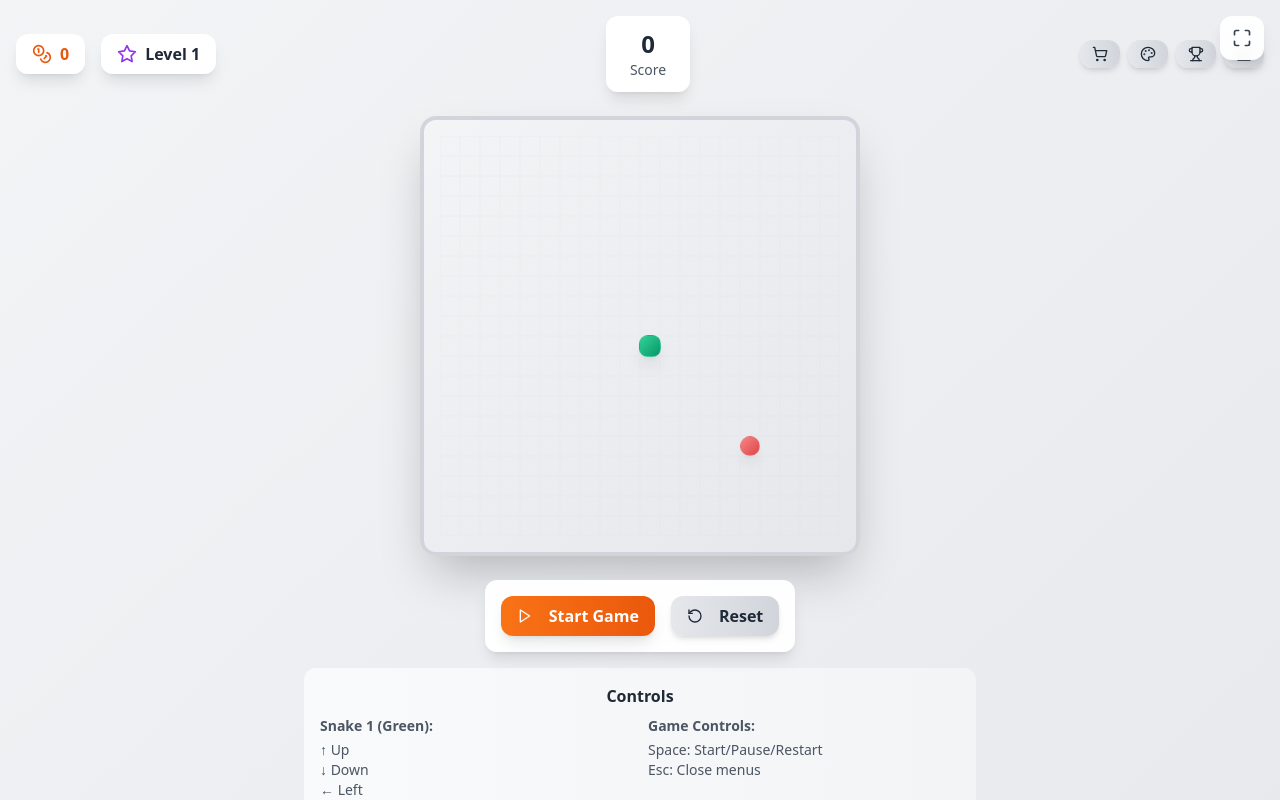
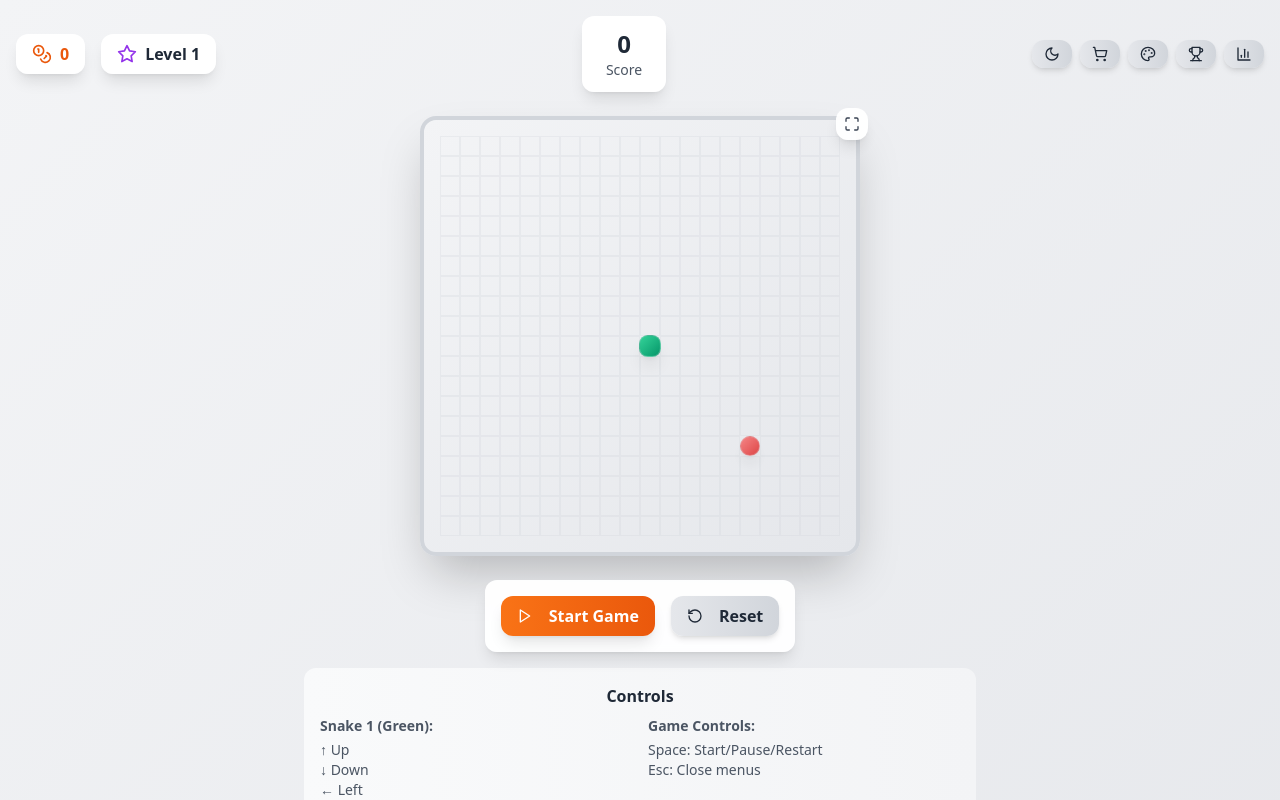
Before and after one commit to sp80808/snake, a React (Vite) app: page / in a window 1280 px wide. Shown: the top 800 px of the page. Built offline with nearby package versions, Linux system fonts and the light colour scheme.

Commit message:
Fix score, fullscreen, dark mode, and grid visibility

```diff
--- a/src/App.tsx
+++ b/src/App.tsx
@@ -17,7 +17,10 @@ import {
   Gamepad2,
   Users,
   User,
-  Gift
+  Gift,
+  Moon,
+  Sun,
+  Maximize
 } from 'lucide-react';
 
 // Import all components
@@ -77,6 +80,15 @@ import { createSkins, createThemes } from './data/customization';
 import { useGameAnimations } from './hooks/useGameAnimations';
 
 function App() {
+  // Dark mode state
+  const [isDarkMode, setIsDarkMode] = useState(() => {
+    const saved = localStorage.getItem('snakeDarkMode');
+    return saved ? JSON.parse(saved) : false;
+  });
+
+  // Game container ref for fullscreen
+  const gameContainerRef = useRef<HTMLDivElement>(null);
+
   // Game animation hooks
   const {
     animations,
@@ -90,6 +102,11 @@ function App() {
 
   // Particle system state
   const [particles, setParticles] = useState<any[]>([]);
+
+  // Save dark mode preference
+  useEffect(() => {
+    localStorage.setItem('snakeDarkMode', JSON.stringify(isDarkMode));
+  }, [isDarkMode]);
 
   // Initial game state
   const [gameState, setGameState] = useState<GameState>(() => {
@@ -318,9 +335,12 @@ function App() {
         // Calculate points and XP
         const basePoints = 10;
         const points = Math.floor(basePoints * newState.combo.multiplier);
+
+        // Ensure score actually increases
         const xp = Math.floor(XP_PER_FOOD * newState.combo.multiplier);
 
         newState.score += points;
+        console.log(`Score increased by ${points}, new score: ${newState.score}`);
 
         // Add XP popup
         newState.xpPopups.push({
@@ -639,6 +659,24 @@ function App() {
     setParticles(prev => prev.filter(p => p.id !== particleId));
   };
 
+  const toggleDarkMode = () => {
+    setIsDarkMode(prev => !prev);
+  };
+
+  const toggleGameFullscreen = async () => {
+    if (!gameContainerRef.current) return;
+
+    try {
+      if (!document.fullscreenElement) {
+        await gameContainerRef.current.requestFullscreen();
+      } else {
+        await document.exitFullscreen();
+      }
+    } catch (error) {
+      console.error('Fullscreen toggle failed:', error);
+    }
+  };
+
   const currentTheme = gameState.themes[gameState.currentTheme];
   const currentSkin = gameState.skins[gameState.currentSkin];
 
@@ -648,8 +686,11 @@ function App() {
       duration={animations.shakeDuration}
       trigger={animations.shakeTriggered}
     >
-      <div className={`min-h-screen p-4 ${currentTheme.backgroundColor}`}>
-        <FullscreenToggle />
+      <div className={`min-h-screen p-4 transition-colors duration-300 ${
+        isDarkMode
+          ? 'bg-gray-900'
+          : currentTheme.backgroundColor
+      }`}>
         <FlashEffect trigger={animations.flashTriggered} />
         <CongratulatoryAnimation
           trigger={animations.congratsTriggered}
@@ -659,20 +700,28 @@ function App() {
         />
 
         {/* Header */}
-        <div className="flex items-center justify-between mb-6">
+        <div className={`flex items-center justify-between mb-6 ${
+          isDarkMode ? 'text-white' : ''
+        }`}>
           {/* Left side - Coins and Level */}
           <div className="flex items-center gap-4">
-            <div className="bg-white/95 backdrop-blur-sm rounded-xl px-4 py-2 shadow-lg">
+            <div className={`backdrop-blur-sm rounded-xl px-4 py-2 shadow-lg ${
+              isDarkMode ? 'bg-gray-800/95' : 'bg-white/95'
+            }`}>
               <div className="flex items-center gap-2">
                 <Coins className="w-5 h-5 text-orange-600" />
                 <span className="font-bold text-orange-600">{gameState.playerStats.coins}</span>
               </div>
             </div>
 
-            <div className="bg-white/95 backdrop-blur-sm rounded-xl px-4 py-2 shadow-lg">
+            <div className={`backdrop-blur-sm rounded-xl px-4 py-2 shadow-lg ${
+              isDarkMode ? 'bg-gray-800/95' : 'bg-white/95'
+            }`}>
               <div className="flex items-center gap-2">
                 <Star className="w-5 h-5 text-purple-600" />
-                <span className="font-bold text-gray-800">Level {gameState.playerStats.level}</span>
+                <span className={`font-bold ${isDarkMode ? 'text-white' : 'text-gray-800'}`}>
+                  Level {gameState.playerStats.level}
+                </span>
               </div>
             </div>
 
@@ -687,15 +736,30 @@ function App() {
           </div>
 
           {/* Center - Score */}
-          <div className="bg-white/95 backdrop-blur-sm rounded-xl px-6 py-3 shadow-lg">
+          <div className={`backdrop-blur-sm rounded-xl px-6 py-3 shadow-lg ${
+            isDarkMode ? 'bg-gray-800/95' : 'bg-white/95'
+          }`}>
             <div className="text-center">
-              <div className="text-2xl font-bold text-gray-800">{gameState.score}</div>
-              <div className="text-sm text-gray-600">Score</div>
+              <div className={`text-2xl font-bold ${isDarkMode ? 'text-white' : 'text-gray-800'}`}>
+                {gameState.score}
+              </div>
+              <div className={`text-sm ${isDarkMode ? 'text-gray-300' : 'text-gray-600'}`}>
+                Score
+              </div>
             </div>
           </div>
 
           {/* Right side - Menu buttons */}
           <div className="flex items-center gap-2">
+            <AnimatedButton
+              onClick={toggleDarkMode}
+              variant="secondary"
+              size="sm"
+              title={isDarkMode ? 'Switch to Light Mode' : 'Switch to Dark Mode'}
+            >
+              {isDarkMode ? <Sun className="w-4 h-4" /> : <Moon className="w-4 h-4" />}
+            </AnimatedButton>
+
             <AnimatedButton
               onClick={() => setGameState(prev => ({ ...prev, showShop: true }))}
               variant="secondary"
@@ -732,10 +796,34 @@ function App() {
 
         {/* Game Area */}
         <div className="flex justify-center">
-          <div className="relative">
+          <div
+            ref={gameContainerRef}
+            className={`relative ${
+              isDarkMode
+                ? 'bg-gray-800 rounded-2xl p-4'
+                : ''
+            }`}
+          >
+            {/* Game Fullscreen Toggle */}
+            <button
+              onClick={toggleGameFullscreen}
+              className={`absolute -top-2 -right-2 z-10 p-2 rounded-xl shadow-lg transition-all duration-300 hover:scale-110 active:scale-95 ${
+                isDarkMode
+                  ? 'bg-gray-700 text-white hover:bg-gray-600'
+                  : 'bg-white/95 text-gray-700 hover:bg-gray-100'
+              }`}
+              title="Fullscreen Game"
+            >
+              <Maximize className="w-4 h-4" />
+            </button>
+
             {/* Game Grid */}
             <div
-              className={`grid gap-0 ${currentTheme.backgroundColor} p-4 rounded-2xl shadow-2xl border-4 ${currentTheme.gridColor}`}
+              className={`grid gap-0 p-4 rounded-2xl shadow-2xl border-4 ${
+                isDarkMode
+                  ? 'bg-gray-900 border-gray-600'
+                  : `${currentTheme.backgroundColor} ${currentTheme.gridColor}`
+              }`}
               style={{
                 gridTemplateColumns: `repeat(${GRID_SIZE}, 1.25rem)`,
                 gridTemplateRows: `repeat(${GRID_SIZE}, 1.25rem)`
@@ -757,14 +845,18 @@ function App() {
                 // Check if this cell contains power-up
                 const powerUp = gameState.powerUps.find(p => p.position.x === x && p.position.y === y);
 
+                const gridBorderClass = isDarkMode
+                  ? 'border-gray-700 border-opacity-50'
+                  : `${currentTheme.gridColor} border-opacity-30`;
+
                 return (
                   <div
                     key={index}
                     className={`
-                      w-5 h-5 border ${currentTheme.gridColor} border-opacity-10
+                      w-5 h-5 border ${gridBorderClass}
                       ${isSnakeHead ? currentSkin.headColor + ' transform scale-110 rounded-lg shadow-lg' : ''}
                       ${isSnakeBody ? currentSkin.bodyColor + ' rounded-md' : ''}
-                      ${isFood ? currentTheme.foodColor + ' rounded-full animate-pulse shadow-lg' : ''}
+                      ${isFood ? (isDarkMode ? 'bg-gradient-to-br from-red-400 to-red-600' : currentTheme.foodColor) + ' rounded-full animate-pulse shadow-lg' : ''}
                       ${powerUp ? `${getPowerUpColor(powerUp.type)} rounded-lg animate-bounce shadow-lg` : ''}
                     `}
                   >
@@ -800,10 +892,18 @@ function App() {
             {/* Game Over Overlay */}
             {gameState.gameOver && (
               <div className="absolute inset-0 bg-black/50 backdrop-blur-sm rounded-2xl flex items-center justify-center">
-                <div className="bg-white rounded-xl p-8 text-center shadow-2xl">
-                  <h2 className="text-3xl font-bold text-gray-800 mb-4">Game Over!</h2>
-                  <p className="text-gray-600 mb-2">Final Score: <span className="font-bold text-orange-600">{gameState.score}</span></p>
-                  <p className="text-gray-600 mb-6">Snake Length: <span className="font-bold text-green-600">{gameState.snake1.segments.length}</span></p>
+                <div className={`rounded-xl p-8 text-center shadow-2xl ${
+                  isDarkMode ? 'bg-gray-800' : 'bg-white'
+                }`}>
+                  <h2 className={`text-3xl font-bold mb-4 ${
+                    isDarkMode ? 'text-white' : 'text-gray-800'
+                  }`}>Game Over!</h2>
+                  <p className={`mb-2 ${isDarkMode ? 'text-gray-300' : 'text-gray-600'}`}>
+                    Final Score: <span className="font-bold text-orange-600">{gameState.score}</span>
+                  </p>
+                  <p className={`mb-6 ${isDarkMode ? 'text-gray-300' : 'text-gray-600'}`}>
+                    Snake Length: <span className="font-bold text-green-600">{gameState.snake1.segments.length}</span>
+                  </p>
 
                   <div className="space-y-3">
                     <AnimatedButton onClick={restartGame} className="w-full">
@@ -811,7 +911,7 @@ function App() {
                       Play Again
                     </AnimatedButton>
 
-                    <div className="text-sm text-gray-500">
+                    <div className={`text-sm ${isDarkMode ? 'text-gray-400' : 'text-gray-500'}`}>
                       Press Space to restart
                     </div>
                   </div>
@@ -823,7 +923,9 @@ function App() {
 
         {/* Game Controls */}
         <div className="mt-6 flex justify-center">
-          <div className="bg-white/95 backdrop-blur-sm rounded-xl p-4 shadow-lg">
+          <div className={`backdrop-blur-sm rounded-xl p-4 shadow-lg ${
+            isDarkMode ? 'bg-gray-800/95' : 'bg-white/95'
+          }`}>
             <div className="flex items-center justify-center gap-4">
               {!gameState.gameRunning && !gameState.gameOver ? (
                 <AnimatedButton onClick={toggleGame}>
@@ -847,9 +949,17 @@ function App() {
 
         {/* Controls Help */}
         <div className="mt-4">
-          <div className="bg-gradient-to-r from-gray-50 to-gray-100 rounded-xl p-4 mx-auto max-w-2xl">
-            <h3 className="font-bold text-gray-800 mb-2 text-center">Controls</h3>
-            <div className="grid grid-cols-2 gap-4 text-sm text-gray-600">
+          <div className={`rounded-xl p-4 mx-auto max-w-2xl ${
+            isDarkMode
+              ? 'bg-gradient-to-r from-gray-800 to-gray-700'
+              : 'bg-gradient-to-r from-gray-50 to-gray-100'
+          }`}>
+            <h3 className={`font-bold mb-2 text-center ${
+              isDarkMode ? 'text-white' : 'text-gray-800'
+            }`}>Controls</h3>
+            <div className={`grid grid-cols-2 gap-4 text-sm ${
+              isDarkMode ? 'text-gray-300' : 'text-gray-600'
+            }`}>
               <div>
                 <strong>Snake 1 (Green):</strong>
                 <div className="mt-1">
@@ -883,10 +993,14 @@ function App() {
 
         {/* Quick Upgrades */}
         <div className="mt-6 max-w-4xl mx-auto">
-          <div className="bg-white/95 backdrop-blur-sm rounded-xl p-6 shadow-lg">
+          <div className={`backdrop-blur-sm rounded-xl p-6 shadow-lg ${
+            isDarkMode ? 'bg-gray-800/95' : 'bg-white/95'
+          }`}>
             <div className="flex items-center gap-3 mb-4">
               <TrendingUp className="w-6 h-6 text-orange-600" />
-              <h3 className="text-xl font-bold text-gray-800">Quick Upgrades</h3>
+              <h3 className={`text-xl font-bold ${
+                isDarkMode ? 'text-white' : 'text-gray-800'
+              }`}>Quick Upgrades</h3>
             </div>
 
             <div className="grid grid-cols-1 md:grid-cols-3 gap-4">
@@ -895,17 +1009,27 @@ function App() {
                 const canAfford = gameState.playerStats.coins >= cost;
 
                 return (
-                  <div key={upgrade.id} className="border border-gray-200 rounded-lg p-4">
+                  <div key={upgrade.id} className={`border rounded-lg p-4 ${
+                    isDarkMode
+                      ? 'border-gray-600 bg-gray-700/50'
+                      : 'border-gray-200'
+                  }`}>
                     <div className="flex justify-between items-start mb-2">
                       <div>
-                        <h4 className="font-semibold text-gray-800">{upgrade.name}</h4>
-                        <p className="text-sm text-gray-600">Lv {upgrade.level}/{upgrade.maxLevel}</p>
+                        <h4 className={`font-semibold ${
+                          isDarkMode ? 'text-white' : 'text-gray-800'
+                        }`}>{upgrade.name}</h4>
+                        <p className={`text-sm ${
+                          isDarkMode ? 'text-gray-300' : 'text-gray-600'
+                        }`}>Lv {upgrade.level}/{upgrade.maxLevel}</p>
                       </div>
                       <div className="text-right">
                         <div className="text-orange-600 font-bold">{cost} XP</div>
                       </div>
                     </div>
-                    <p className="text-sm text-gray-600 mb-3">{upgrade.description}</p>
+                    <p className={`text-sm mb-3 ${
+                      isDarkMode ? 'text-gray-300' : 'text-gray-600'
+                    }`}>{upgrade.description}</p>
                     <AnimatedButton
                       onClick={() => buyUpgrade(upgrade.id)}
                       disabled={!canAfford || upgrade.level >= upgrade.maxLevel}
@@ -920,7 +1044,9 @@ function App() {
             </div>
 
             <div className="mt-4 text-center">
-              <button className="text-orange-600 hover:text-orange-700 text-sm font-semibold">
+              <button className={`hover:text-orange-700 text-sm font-semibold ${
+                isDarkMode ? 'text-orange-400' : 'text-orange-600'
+              }`}>
                 Hide All Upgrades
               </button>
             </div>
@@ -930,17 +1056,27 @@ function App() {
         {/* Active Power-ups */}
         {gameState.snake1.powerUps.length > 0 && (
           <div className="mt-4 max-w-md mx-auto">
-            <div className="bg-white/95 backdrop-blur-sm rounded-xl p-4 shadow-lg">
-              <h3 className="font-bold text-gray-800 mb-3 text-center flex items-center justify-center gap-2">
+            <div className={`backdrop-blur-sm rounded-xl p-4 shadow-lg ${
+              isDarkMode ? 'bg-gray-800/95' : 'bg-white/95'
+            }`}>
+              <h3 className={`font-bold mb-3 text-center flex items-center justify-center gap-2 ${
+                isDarkMode ? 'text-white' : 'text-gray-800'
+              }`}>
                 <Zap className="w-5 h-5 text-orange-600" />
                 Power-ups
               </h3>
               <div className="space-y-2">
                 {gameState.snake1.powerUps.map((powerUp, index) => (
-                  <div key={index} className="flex items-center justify-between bg-gradient-to-r from-orange-50 to-orange-100 rounded-lg p-2">
+                  <div key={index} className={`flex items-center justify-between rounded-lg p-2 ${
+                    isDarkMode
+                      ? 'bg-gradient-to-r from-orange-900/30 to-orange-800/30'
+                      : 'bg-gradient-to-r from-orange-50 to-orange-100'
+                  }`}>
                     <div className="flex items-center gap-2">
                       <span className="text-lg">{getPowerUpEmoji(powerUp.type)}</span>
-                      <span className="font-semibold text-gray-800 capitalize">
+                      <span className={`font-semibold capitalize ${
+                        isDarkMode ? 'text-white' : 'text-gray-800'
+                      }`}>
                         {powerUp.type.replace('_', ' ')}
                       </span>
                     </div>
```
